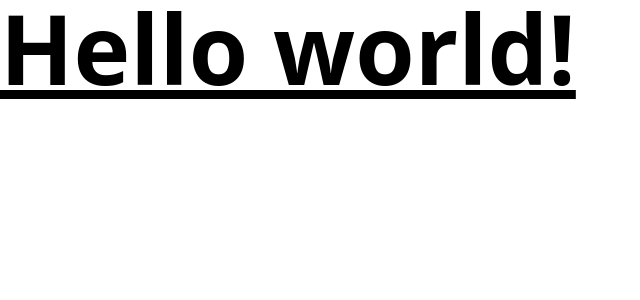
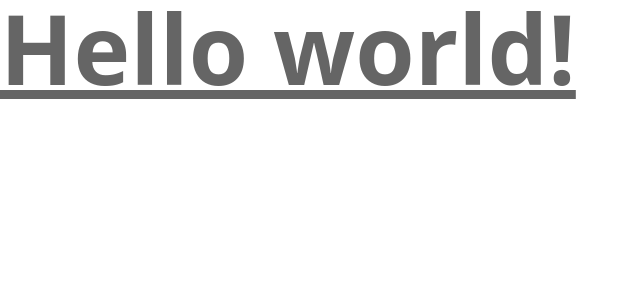
Before and after one commit to qwe852147/tailwind-practice, an Angular app: page / in a window 1280 px wide. Shown: the top 300 px of the page, without its empty margins (0-640 px from the left). Built offline with nearby package versions, Linux system fonts and the light colour scheme.

Commit message:
Presets cover order

```diff
--- a/tailwind.config-theme2.js
+++ b/tailwind.config-theme2.js
@@ -1,8 +1,11 @@
 module.exports = {
   theme: {
+    opacity: {
+      70: ".1",
+    },
     extend: {
       opacity: {
-        70: ".7",
+        70: ".4",
       },
     },
   },
--- a/tailwind.config-theme3.js
+++ b/tailwind.config-theme3.js
@@ -1,9 +1,12 @@
 module.exports = {
   theme: {
+    opacity: {
+      70: ".2",
+    },
     extend: {
       opacity: {
         80: ".8",
-        70: ".3",
+        70: ".5",
       },
     },
   },
--- a/tailwind.config.js
+++ b/tailwind.config.js
@@ -5,13 +5,19 @@ module.exports = {
       10: "0.1",
       20: "0.2",
       40: "0.4",
+      70: ".3",
+    },
+    extend: {
+      opacity: {
+        70: ".6",
+      },
     },
   },
   presets: [
     // theme 繼承及定義
-    require("./tailwind.config-theme"),
+    // require("./tailwind.config-theme"),
     // 測試多組 import
-    // require("./tailwind.config-theme2"),
-    // require("./tailwind.config-theme3"),
+    require("./tailwind.config-theme2"),
+    require("./tailwind.config-theme3"),
   ],
 };
```
